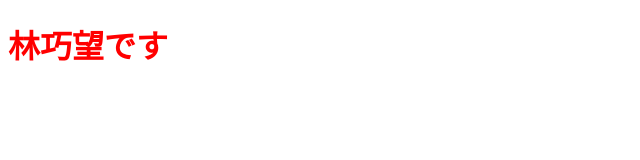
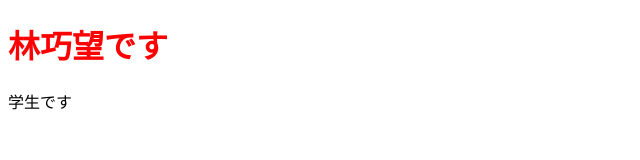
Before and after one commit to Takumi-0408/git_02, a plain HTML site: page index.html in a window 1280 px wide. Shown: the full height of the page, 0-640 px from the left. Drawn offline with Linux system fonts and the light colour scheme.

Commit message:
自己紹介の詳細追加

```diff
--- a/index.html
+++ b/index.html
@@ -7,5 +7,6 @@
     </head>
     <body>
         <h1>林巧望です</h1>
+        <p>学生です</p>
     </body>
 </html>
```
